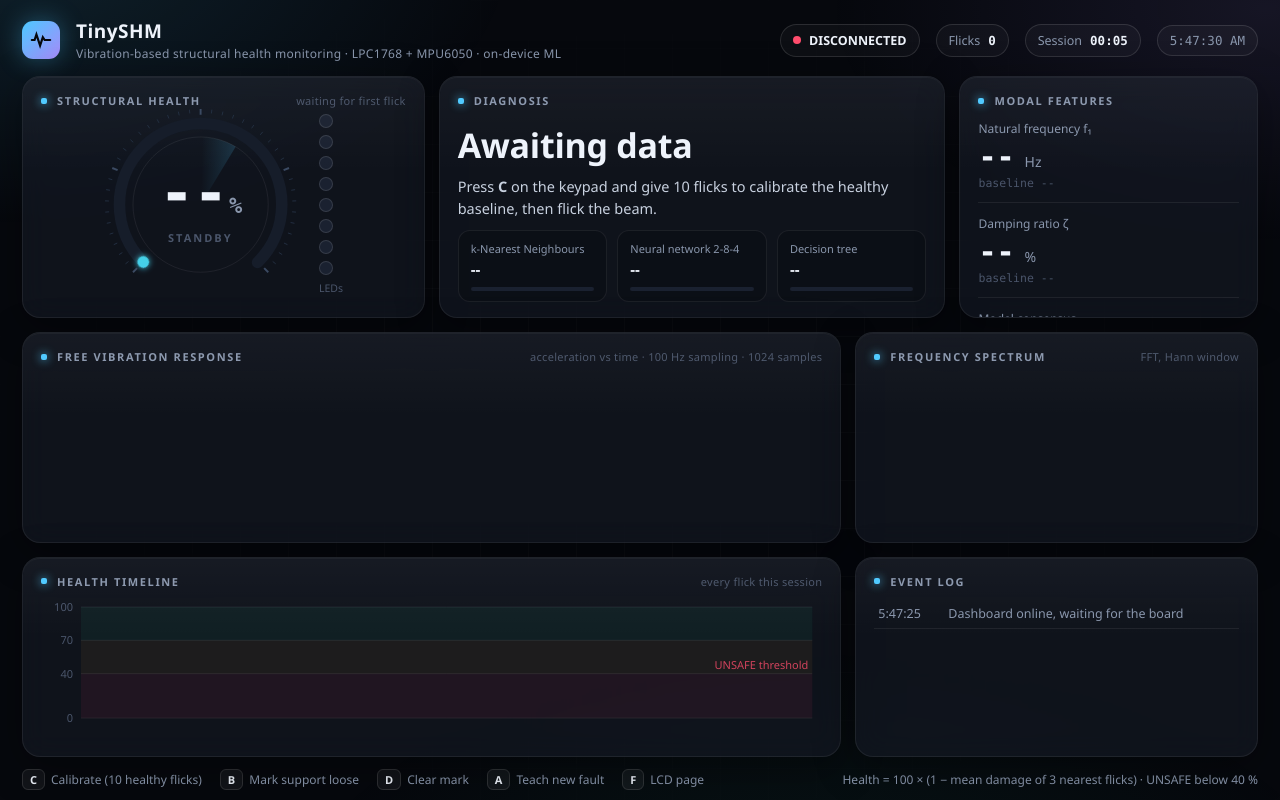
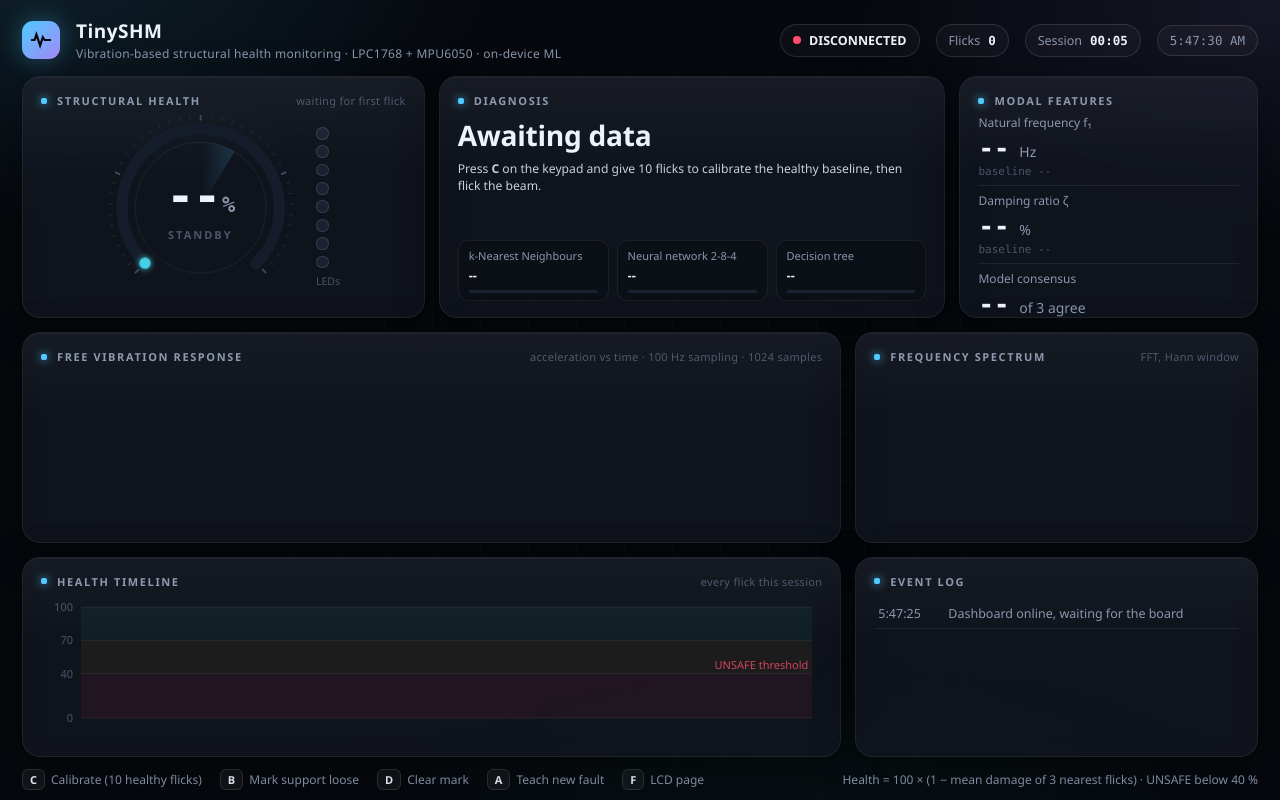
Before and after one commit to HalcyonVector/TinySHM, a plain HTML site: page pc/dashboard.html in a window 1280 px wide. Drawn offline with Linux system fonts and the light colour scheme; no server answers.

Commit message:
Dashboard: fit diagnosis and side cards on smaller screens

```diff
--- a/pc/dashboard.html
+++ b/pc/dashboard.html
@@ -47,38 +47,38 @@ header{display:flex;align-items:center;gap:16px}
 .c-gauge{grid-column:span 4}.c-cond{grid-column:span 5}.c-feat{grid-column:span 3}
 .c-wave{grid-column:span 8}.c-spec{grid-column:span 4}.c-hist{grid-column:span 8}.c-log{grid-column:span 4}
 /* gauge */
-.gwrap{flex:1;display:flex;align-items:center;justify-content:center;gap:22px;min-height:0}
+.gwrap{flex:1;display:flex;align-items:center;justify-content:center;gap:22px;min-height:0;padding-top:6px}
 .gauge{position:relative;height:100%;max-height:230px;aspect-ratio:1}
 .gauge svg{width:100%;height:100%;overflow:visible}
 .gcenter{position:absolute;inset:0;display:flex;flex-direction:column;align-items:center;justify-content:center}
-.gval{font-size:58px;font-weight:600;line-height:1;letter-spacing:-1px}
+.gval{font-size:clamp(34px,3.6vw,58px);font-weight:600;line-height:1;letter-spacing:-1px}
 .gval small{font-size:22px;color:var(--muted);margin-left:2px}
 .gband{margin-top:8px;font-size:11px;letter-spacing:2px;font-weight:700}
-.leds{display:flex;flex-direction:column-reverse;gap:7px}
-.led{width:14px;height:14px;border-radius:50%;background:#1a2130;border:1px solid var(--line2);transition:.4s}
+.leds{display:flex;flex-direction:column-reverse;gap:clamp(3px,.7vh,7px)}
+.led{width:clamp(9px,1.6vh,14px);height:clamp(9px,1.6vh,14px);border-radius:50%;background:#1a2130;border:1px solid var(--line2);transition:.4s}
 .ledcap{font-size:10.5px;color:var(--dim);text-align:center;margin-top:6px}
 /* condition */
-.ctop{display:flex;align-items:center;gap:14px;margin-top:14px}
-.cname{font-size:34px;font-weight:650;letter-spacing:-.3px}
+.ctop{display:flex;align-items:center;gap:12px;margin-top:8px}
+.cname{font-size:clamp(20px,2.2vw,34px);font-weight:650;letter-spacing:-.3px}
 .badge{padding:5px 11px;border-radius:8px;font-size:11.5px;font-weight:700;letter-spacing:1px}
-.cdesc{margin-top:8px;color:#c8d1df;font-size:14.5px;line-height:1.5;max-width:60ch}
-.cact{margin-top:10px;display:flex;gap:8px;align-items:flex-start;font-size:13px;color:var(--muted)}
+.cdesc{margin-top:6px;color:#c8d1df;font-size:clamp(12px,.95vw,14.5px);line-height:1.4;display:-webkit-box;-webkit-line-clamp:2;-webkit-box-orient:vertical;overflow:hidden}
+.cact{margin-top:6px;display:flex;gap:8px;align-items:flex-start;font-size:clamp(11.5px,.85vw,13px);color:var(--muted);white-space:nowrap;overflow:hidden;text-overflow:ellipsis}
 .cact b{color:var(--text);font-weight:600}
-.votes{margin-top:auto;display:grid;grid-template-columns:repeat(3,1fr);gap:10px}
-.vote{border:1px solid var(--line);border-radius:12px;padding:10px 12px;background:rgba(0,0,0,.18)}
+.votes{margin-top:auto;padding-top:8px;display:grid;grid-template-columns:repeat(3,1fr);gap:8px}
+.vote{border:1px solid var(--line);border-radius:10px;padding:7px 10px;background:rgba(0,0,0,.18)}
 .vote .k{font-size:11px;color:var(--muted)}
-.vote .v{font-size:15px;font-weight:600;margin-top:3px}
-.bar{height:4px;border-radius:4px;background:#1a2130;margin-top:8px;overflow:hidden}
+.vote .v{font-size:clamp(12px,1vw,15px);white-space:nowrap;overflow:hidden;text-overflow:ellipsis;font-weight:600;margin-top:3px}
+.bar{height:3px;border-radius:4px;background:#1a2130;margin-top:6px;overflow:hidden}
 .bar>div{height:100%;border-radius:4px;transition:width .6s}
 /* features */
-.feat{margin-top:12px;padding-bottom:12px;border-bottom:1px solid var(--line)}
+.feat{margin-top:clamp(4px,.8vh,12px);padding-bottom:clamp(4px,.8vh,12px);border-bottom:1px solid var(--line)}
 .feat:last-child{border:0}
 .feat .k{font-size:12px;color:var(--muted)}
 .feat .row{display:flex;align-items:baseline;gap:10px;margin-top:2px}
-.feat .v{font-size:30px;font-weight:600}
+.feat .v{font-size:clamp(20px,2vw,30px);font-weight:600}
 .feat .u{font-size:14px;color:var(--muted)}
 .delta{margin-left:auto;font-size:12px;font-weight:600;padding:3px 8px;border-radius:6px}
-.feat .s{font-size:11.5px;color:var(--dim);margin-top:2px}
+.feat .s{font-size:11px;color:var(--dim);margin-top:2px;white-space:nowrap;overflow:hidden;text-overflow:ellipsis}
 canvas{width:100%;flex:1;min-height:0;display:block;margin-top:8px}
 /* log */
 .log{flex:1;overflow:auto;margin-top:10px;font-size:12.5px;scrollbar-width:thin}
@@ -108,7 +108,7 @@ kbd{font-family:inherit;font-weight:700;font-size:11px;padding:2px 7px;border-ra
 
   <div class="grid">
     <section class="card c-gauge">
-      <div class="ttl"><i></i>Structural health<span class="r" id="last">waiting for first flick</span></div>
+      <div class="ttl"><i></i>Structural health<span class="r" id="last" style="white-space:nowrap">waiting for first flick</span></div>
       <div class="gwrap">
         <div class="gauge">
           <svg viewBox="0 0 200 200">
@@ -174,10 +174,10 @@ kbd{font-family:inherit;font-weight:700;font-size:11px;padding:2px 7px;border-ra
 <script>
 const C={ok:"#2ee6a6",warn:"#ffb547",bad:"#ff4d6d",info:"#4cc9ff",vio:"#a78bfa",muted:"#8a97ad",dim:"#4b566b",line:"rgba(255,255,255,.07)"};
 const INFO={
-  healthy:["Healthy",C.ok,"The beam vibrates like the calibrated baseline. Frequency and damping are inside the healthy band.","No action needed."],
-  added_mass:["Added mass",C.info,"Extra weight on the beam. f₁ drops because mass increased, while stiffness and damping are intact.","Safe load. Remove it if it is not meant to be there."],
-  loose_joint:["Loose joint",C.warn,"Clips between the two rulers are missing. The joint lost stiffness, so the beam rings lower and loses energy faster.","Inspect and re-tighten the joint."],
-  loose_support:["Loose support",C.vio,"The clamp at the table edge is loose, marked by the operator with key B.","Tighten the clamp, then press D."]};
+  healthy:["Healthy",C.ok,"Vibrates like the calibrated baseline. f₁ and ζ are in the healthy band.","No action needed."],
+  added_mass:["Added mass",C.info,"Extra weight on the beam. f₁ drops, stiffness and damping intact.","Safe load. Remove if unintended."],
+  loose_joint:["Loose joint",C.warn,"Joint clips missing. Stiffness lost, so f₁ drops and damping rises.","Inspect and re-tighten the joint."],
+  loose_support:["Loose support",C.vio,"Table-edge clamp is loose (marked by the operator with key B).","Tighten the clamp, then press D."]};
 const hc=h=>h>=70?C.ok:h>=40?C.warn:C.bad;
 const $=id=>document.getElementById(id);
 let hist=[],hf=[],hz=[],prev=null,last=null,t0=Date.now(),shown=0;
@@ -255,7 +255,7 @@ function show(p){last=p;$("cnt").textContent=p.n;$("last").textContent="last fli
   $("agree").textContent=1+(r.nn==r.knn)+(r.tree==r.knn);
   $("f1").textContent=r.f1.toFixed(2);$("z").textContent=(r.damp*100).toFixed(2);
   const bf=med(hf),bz=med(hz);
-  if(bf){const d=(r.f1/bf-1)*100;chipDelta($("df1"),d,(d>=0?"+":"")+d.toFixed(1)+" %",Math.abs(d)<3);$("bf1").textContent=`baseline ${bf.toFixed(2)} Hz · median of healthy flicks`}
+  if(bf){const d=(r.f1/bf-1)*100;chipDelta($("df1"),d,(d>=0?"+":"")+d.toFixed(1)+" %",Math.abs(d)<3);$("bf1").textContent=`baseline ${bf.toFixed(2)} Hz`}
   if(bz){const d=(r.damp-bz)*100;chipDelta($("dz"),d,(d>=0?"+":"")+d.toFixed(2)+" pts",Math.abs(d)<.3);$("bz").textContent=`baseline ${(bz*100).toFixed(2)} %`}
   hist.push({n:p.n,h:r.health,c:r.knn});hist=hist.slice(-40);
   if(prev&&prev.knn!=r.knn)logEv(`<span>${p.t}</span><span style="color:${col}">State change: ${(INFO[prev.knn]||[prev.knn])[0]} → ${name}</span>`,"sys");
```
